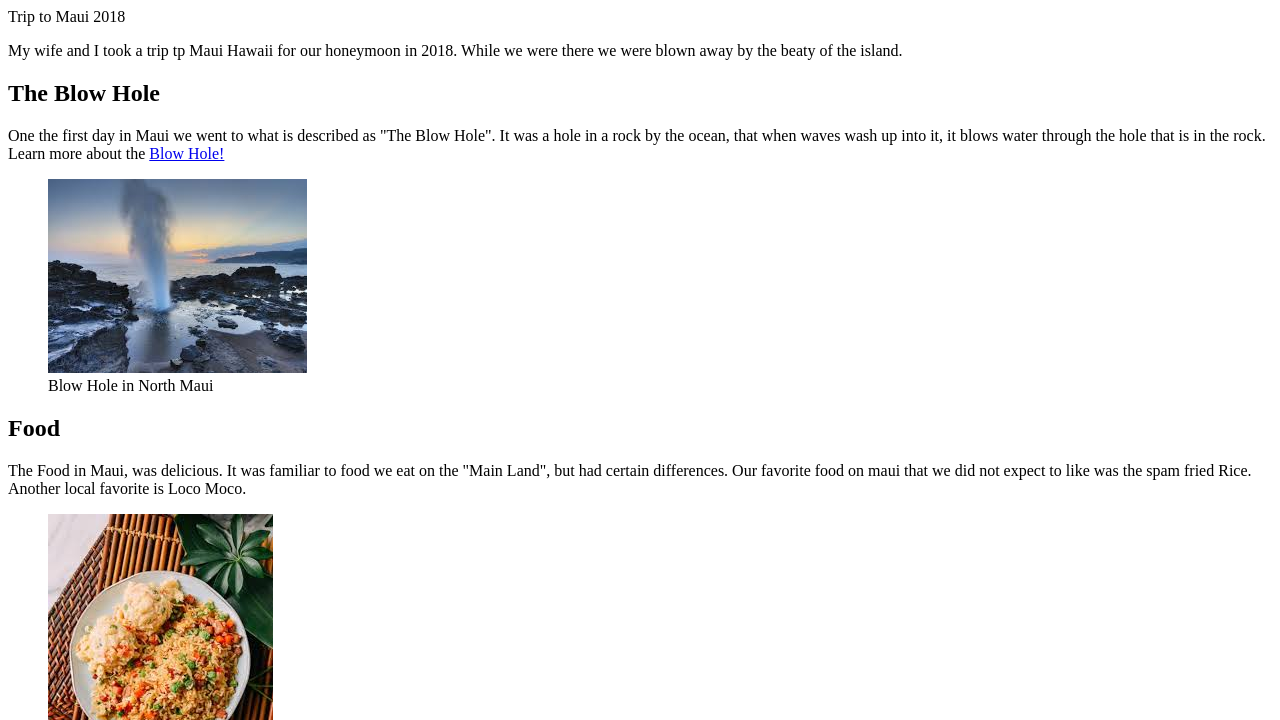
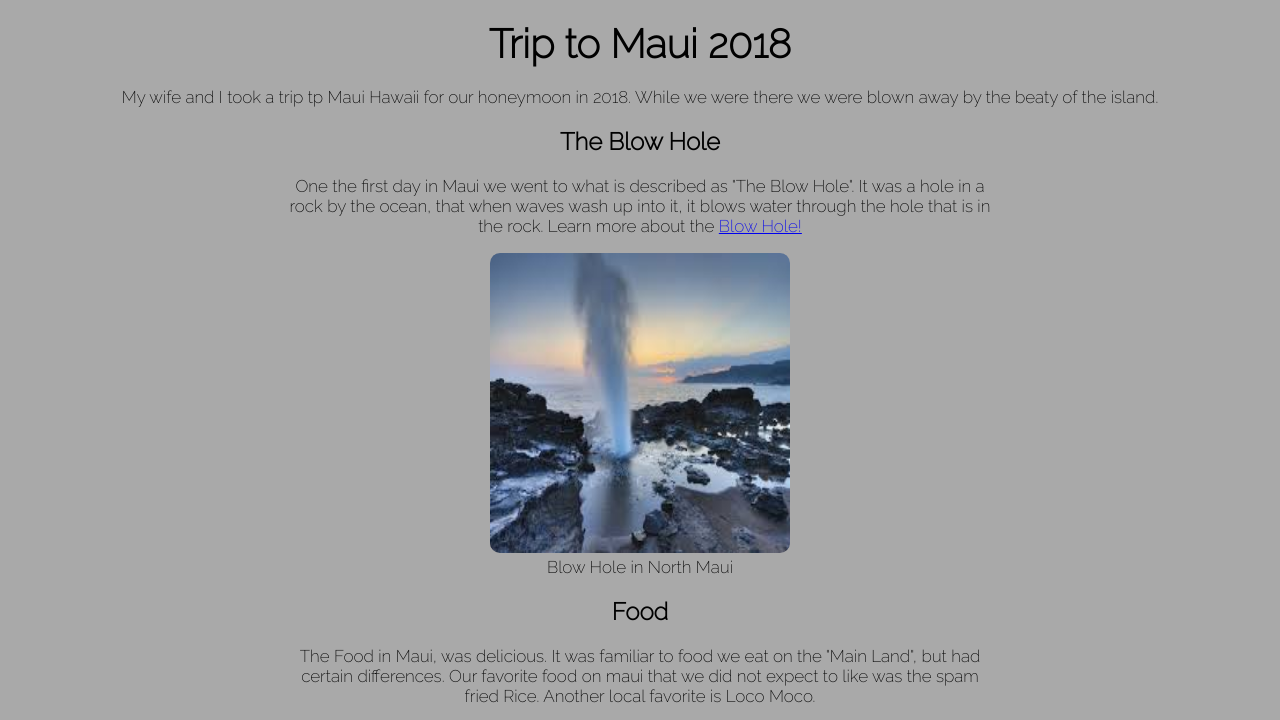
Before and after one commit to jhall766/html-me-something, a plain HTML site: page index.html in a window 1280 px wide. Shown: the top 720 px of the page. Drawn offline with Linux system fonts and the light colour scheme.

Commit message:
Added CSS to make things pretty

```diff
--- a/index.html
+++ b/index.html
@@ -5,39 +5,51 @@
     <meta charset="UTF-8">
     <meta name="viewport" content="width=device-width, initial-scale=1.0">
     <title>HTML-Me-Something</title>
+    <link rel="stylesheet" href="styles.css">
+    <link rel="preconnect" href="https://fonts.gstatic.com">
+    <link href="https://fonts.googleapis.com/css2?family=Raleway:wght@100;200&display=swap" rel="stylesheet">
 </head>
 
-<body>
-    <header>Trip to Maui 2018</header>
+<body class="body">
+    <header id="header1" class="header">Trip to Maui 2018</header>
     <main>
         <p>My wife and I took a trip tp Maui Hawaii for our honeymoon in 2018. While we were there we were blown away by
             the beaty of the island.</p>
         <article>
-            <h2>The Blow Hole</h2>
-            <p>One the first day in Maui we went to what is described as &quot;The Blow Hole&quot;. It was a hole in a
+            <h2 class="header">The Blow Hole</h2>
+            <div class="indent">
+                <p>One the first day in Maui we went to what is described as &quot;The Blow Hole&quot;. It was a hole in
+                    a
                     rock by the ocean, that when waves wash up into it, it blows water through
                     the hole that is in the rock. Learn more about the <a
                         href="https://www.hawaii.com/maui/attractions/nakalele-blowhole/">Blow Hole!</a>
                 </p>
+            </div>
             <figure>
                 <img src="images/blow_hole.jpg" alt="Picture of the Maui 'Blow Hole'">
                 <figcaption>Blow Hole in North Maui</figcaption>
             </figure>
         </article>
         <article>
-            <h2>Food</h2>
+            <h2 class="header">Food</h2>
+            <div class="indent">
                 <p>The Food in Maui, was delicious. It was familiar to food we eat on the &quot;Main Land&quot;, but had
                     certain differences. Our favorite food on maui that we did not expect to
                     like was the spam fried Rice. Another local favorite is Loco Moco.
                 </p>
+            </div>
+            <!-- Make Picture on same level -->
+            <div class="foodPic">
                 <figure>
                     <img src="images/Spam_Fried_Rice.jpg" alt="Hawaiian Spam Fried Rice">
                     <figcaption>Spam Fried Rice</figcaption>
                 </figure>
+
                 <figure>
                     <img src="images/LocoMoco.jpeg" alt="Hawaiian LocoMoco">
                     <figcaption>Loco Moco</figcaption>
                 </figure>
+            </div>
         </article>
     </main>
     <footer>
--- a/styles.css
+++ b/styles.css
@@ -0,0 +1,31 @@
+img {
+    border-radius: 10px;
+    width: 300px;
+    height: 300px;
+}
+p, figure {
+    font-family: 'Raleway';
+    font-size: 17px;
+}
+
+
+
+.body {
+    text-align: center;
+    background-color: Darkgray;
+}
+
+#header1 {
+    margin: 20px 20px 20px 20px;
+    font-size: 40px;
+}
+
+.header {
+    font-family: 'Raleway';
+    font-weight: bold;
+}
+
+.indent {
+
+    padding: 0px 275px 0px 275px
+}
```
Lines whose indentation alone changed are shown as unchanged.
